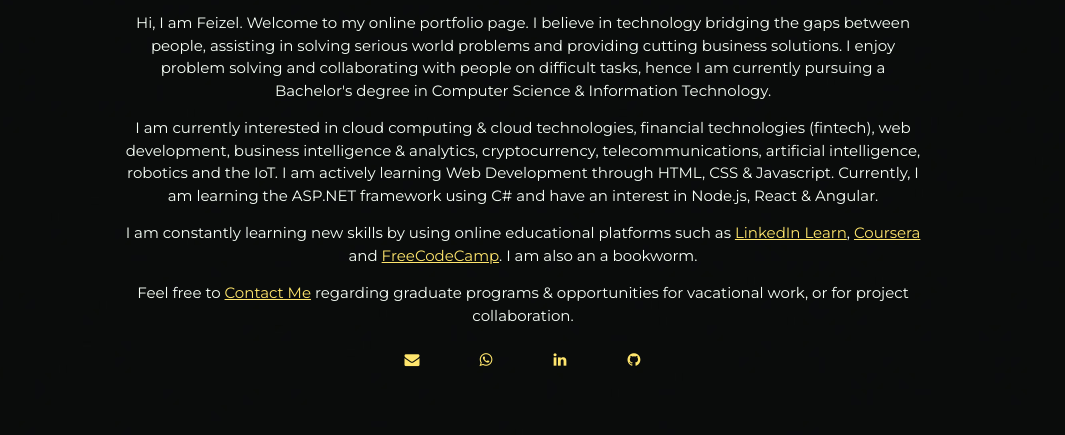
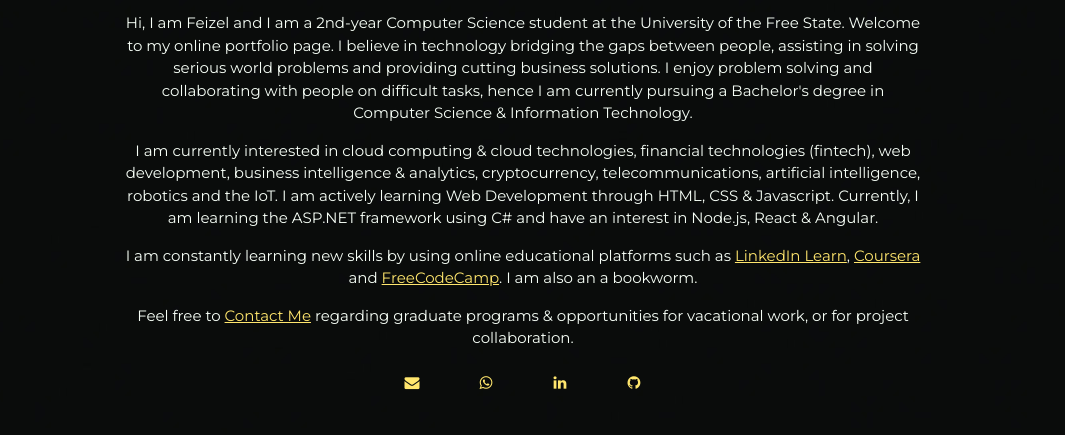
Before and after one commit to Feizel/PortFolio-Website, a plain HTML site: page index.html in a window 1280 px wide. Shown: the part 298-733 px from the top of the page, without its empty margins (117-1182 px from the left). Drawn offline with Linux system fonts and the light colour scheme.

Commit message:
Update index.html

```diff
--- a/index.html
+++ b/index.html
@@ -26,7 +26,7 @@
 		  <h1 id="About">Feizel Ze Maduna</h1>
 		  <h2>Front-End Web Developer + Aspiring Software Engineer</h2>
 
-		  <p>Hi, I am Feizel. Welcome to my online portfolio page. I believe in technology bridging the gaps between people, assisting in solving serious world problems and providing cutting business solutions. I enjoy problem solving and collaborating with people on difficult tasks, hence I am currently pursuing a Bachelor's degree in Computer Science & Information Technology.</p>
+		  <p>Hi, I am Feizel and I am a 2nd-year Computer Science student at the University of the Free State. Welcome to my online portfolio page. I believe in technology bridging the gaps between people, assisting in solving serious world problems and providing cutting business solutions. I enjoy problem solving and collaborating with people on difficult tasks, hence I am currently pursuing a Bachelor's degree in Computer Science & Information Technology.</p>
 		  <p>I am currently interested in cloud computing & cloud technologies, financial technologies (fintech), web development, business intelligence & analytics, cryptocurrency, telecommunications, artificial intelligence, robotics and the IoT. I am actively learning Web Development through HTML, CSS & Javascript. Currently, I am learning the ASP.NET framework using C# and have an interest in Node.js, React & Angular.</p>
 		  <p>I am constantly learning new skills by using online educational platforms such as <a href="https://www.learn.linkedin.com">LinkedIn Learn</a>, <a href="https://www.coursera.org">Coursera</a> and <a href="https://www.freecodecamp.org">FreeCodeCamp</a>. I am also an a bookworm.</p>
 		  <p>Feel free to <a href="#Lets_get_in_touch">Contact Me</a> regarding graduate programs & opportunities for vacational work, or for project collaboration.</p>
```
